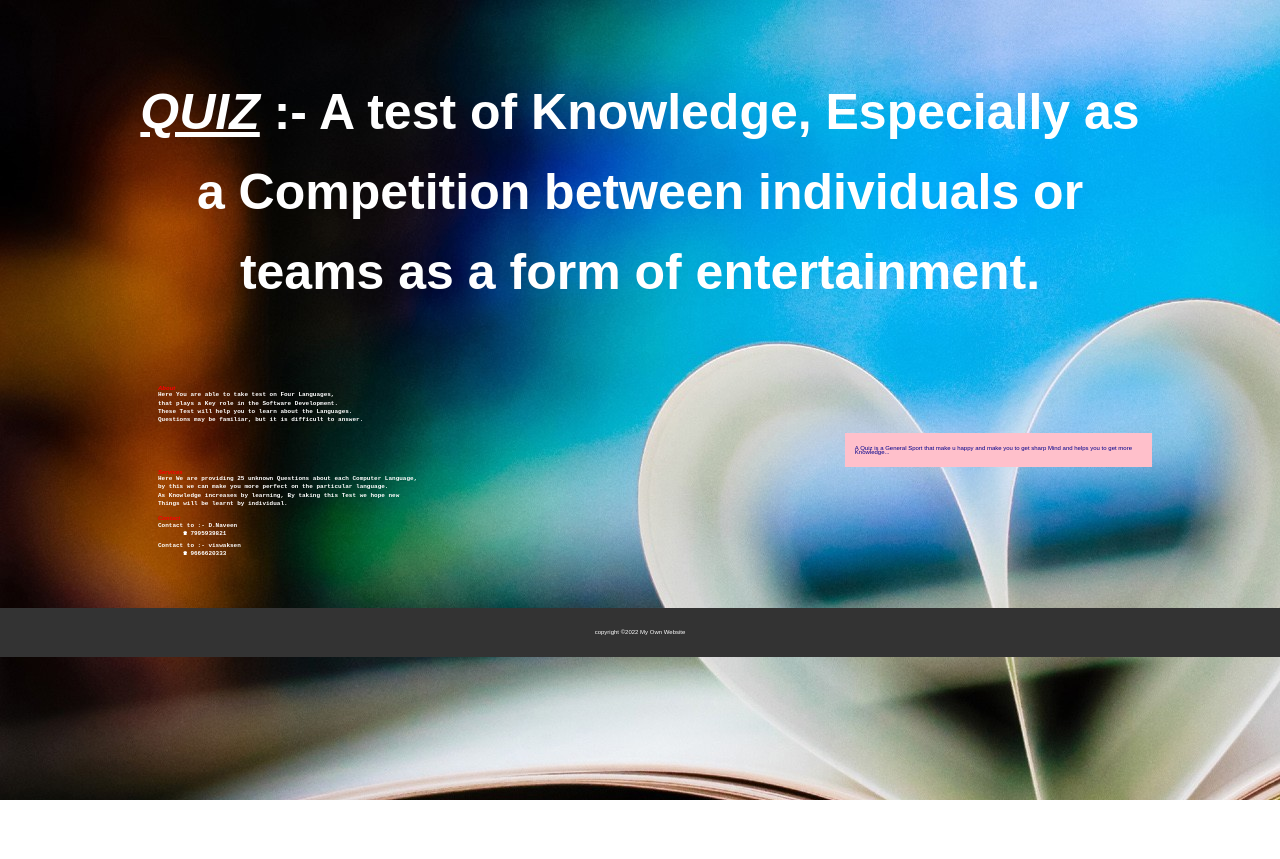
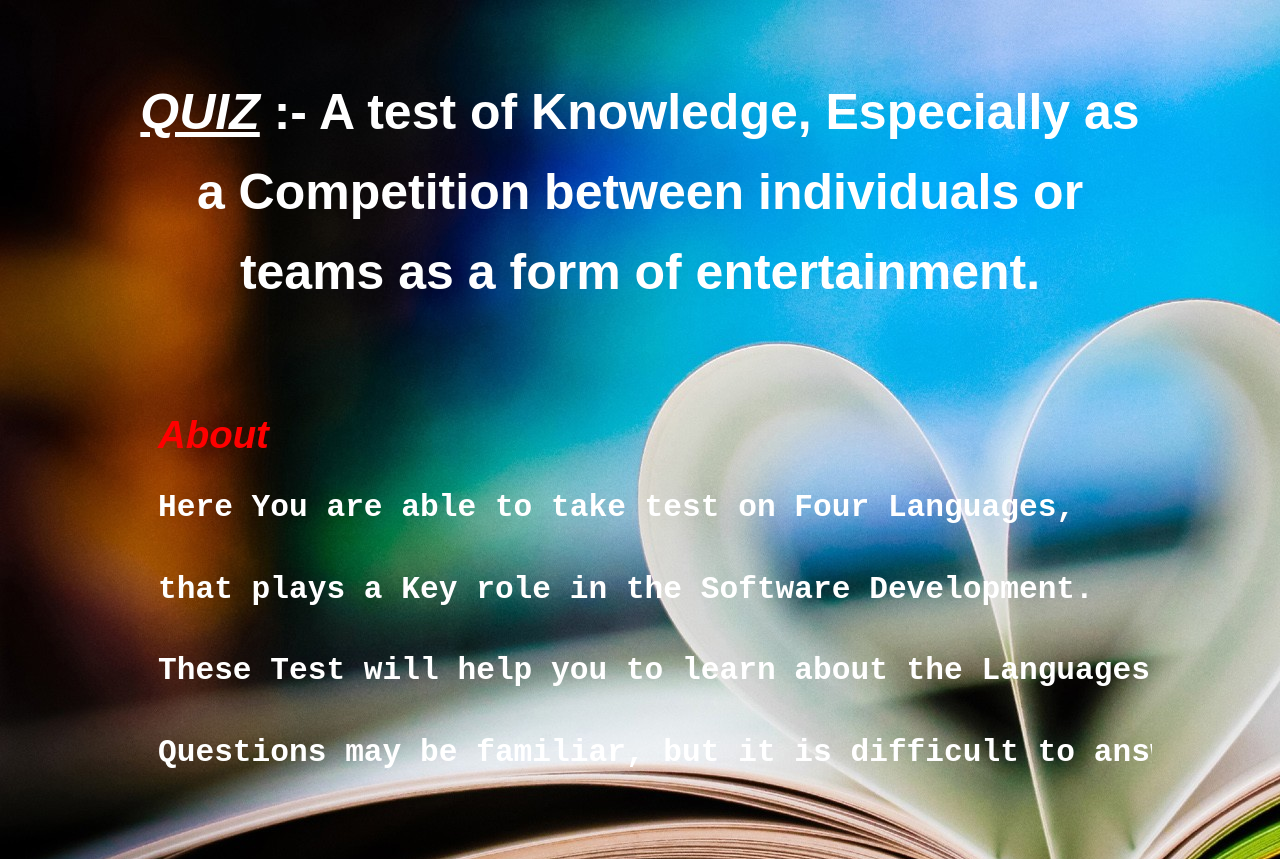
Before and after one commit to naveendevella/naveenQuizzy, a plain HTML site: page body1.html in a window 1280 px wide. Shown: the top 859 px of the page. Before the commit the page ends 800 px from the top, so only its background shows below. Drawn offline with Linux system fonts and the light colour scheme.

Commit message:
Update body1.html

```diff
--- a/body1.html
+++ b/body1.html
@@ -10,7 +10,7 @@ body{
     background-image:url("resimg3.jpg");
     color: #555;
     font-family: Arial, Helvetica, sans-serif;
-    font-size: 16%;
+    font-size: 160%;
     line-height: 1.6em;
     margin: 0;
     height: -webkit-fill-available;
```
